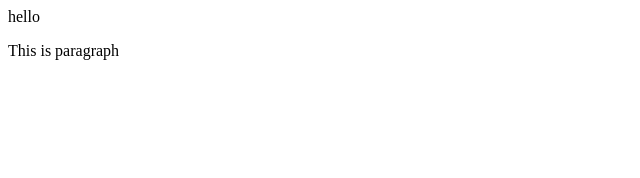
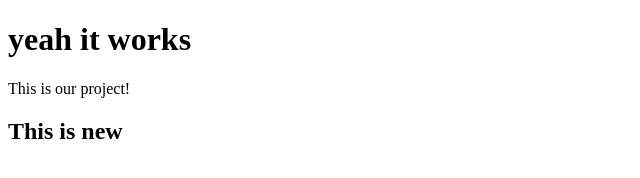
Before and after one commit to hanita56/test2, a plain HTML site: page index.html in a window 1280 px wide. Shown: the whole page, without its empty margins (0-640 px from the left). Drawn offline with Linux system fonts and the light colour scheme.

Commit message:
add js file

```diff
--- a/index.html
+++ b/index.html
@@ -1,2 +1,14 @@
-<div>hello</div>
-<p> This is paragraph</p>
+<!DOCTYPE html>
+<html lang="en">
+<head>
+    <meta charset="UTF-8">
+    <meta http-equiv="X-UA-Compatible" content="IE=edge">
+    <meta name="viewport" content="width=device-width, initial-scale=1.0">
+    <title>Document</title>
+</head>
+<body>
+    <h1>yeah it works</h1>
+    <p>This is our project!</p>
+    <h2>This is new</h2>
+</body>
+</html>
--- /dev/null
+++ b/script.js
@@ -0,0 +1 @@
+console.log();
```
